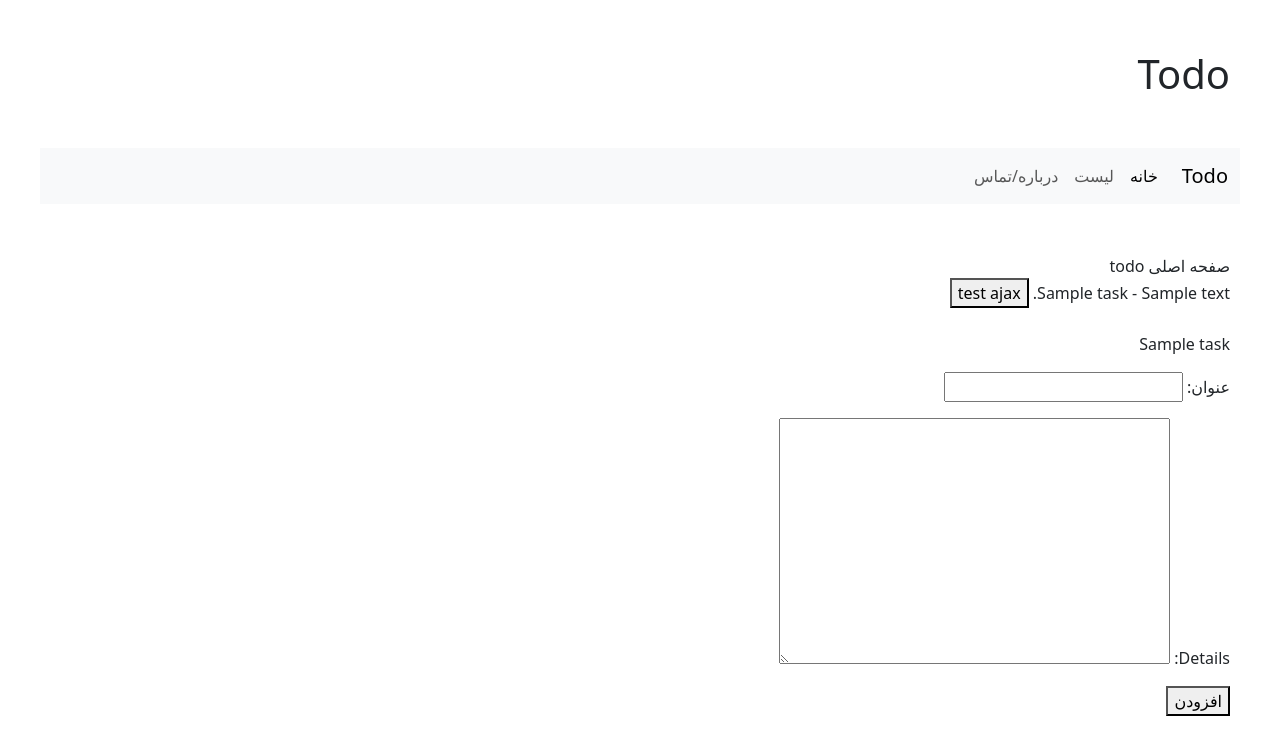
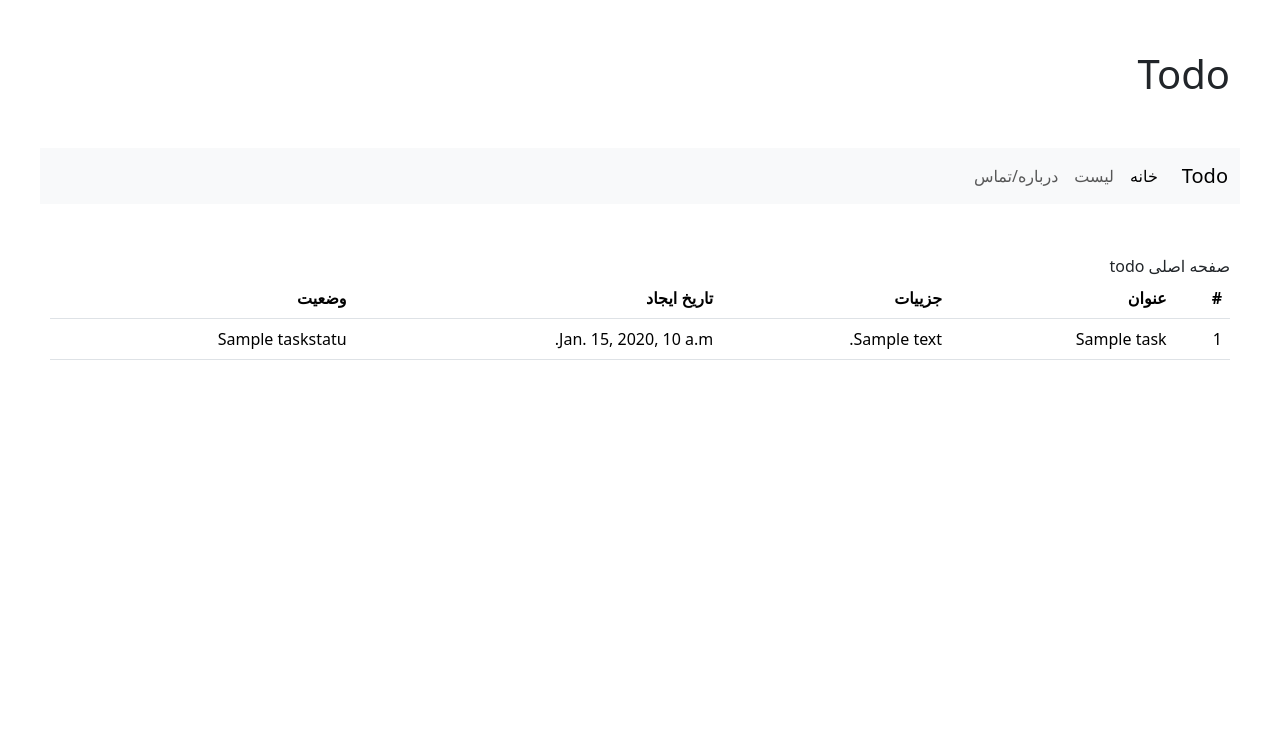
Before and after one commit to ark948/django-todo, a Django app: page /todo/ in a window 1280 px wide. Shown: the top 755 px of the page. Run offline with Django 5.2, Linux system fonts and the light colour scheme; a user stored in the database is signed in; tables that the repository leaves empty hold one stand-in row (values such as "Sample post"); some libraries are stand-ins or nearby versions.

Commit message:
updated todo index template

```diff
--- a/NOTE.txt
+++ b/NOTE.txt
@@ -207,3 +207,4 @@ not running migratinos until a custom user model is created
     - error solved by moving jquery codes to its own block in templates (committing)
     NOTE: so jquery ajax responses must be JsonResponse (stil not fully sure)
     - updating base template a bit
+    - upateing todo's index page (adding actual table)
--- a/templates/_base.html
+++ b/templates/_base.html
@@ -20,7 +20,7 @@
     <script src="{% static 'js/base.js' %}"></script>
     <script>
         $(document).ready(function () {
-            console.log("JQuery loaded successfully");
+            console.log("JQuery loaded in base successfully");
         });
     </script>
     <section>
--- a/templates/todo/index.html
+++ b/templates/todo/index.html
@@ -2,49 +2,40 @@
 {% load static %}
 
 {% block content %}
-    صفحه اصلی todo
-    {% for task in todays_tasks %}
-        <br>{{ task.title }} - {{ task.details }}
-    {% empty %}
-        <p>لیست شما خالی می باشد.</p>
-    {% endfor %}
+صفحه اصلی todo
 
-    <button id="ajax-button">test ajax</button>
-    <br>
-    <div id="ajax-response"></div>
-
-    <br>
-    <p id="ajax_content">this is ajax stuff:</p>
-
-    <form method="post" action="{% url 'todo:new' %}">
-        {% csrf_token %}
-        {{ new_task_form.as_p }}
-        <button type="submit">افزودن</button>
-    </form>
+<!-- table goes here-->
+<table class="table">
+    <thead>
+        <tr>
+            <th scope="col">#</th>
+            <th scope="col">عنوان</th>
+            <th scope="col">جزییات</th>
+            <th scope="col">تاریخ ایجاد</th>
+            <th scope="col">وضعیت</th>
+        </tr>
+    </thead>
+    <tbody>
+            {% for task in todays_tasks %}
+            <tr>
+                <td>{{ forloop.counter }}</td>
+                <td>{{ task.title }}</td>
+                <td>{{ task.details }}</td>
+                <td>{{ task.created }}</td>
+                <td>{{ task.status }}</td>
+            </tr>
+            {% empty %}
+                <p>لیست شما خالی می باشد.</p>
+            {% endfor %}
+    </tbody>
+</table>
+<!-- table ends here-->
 {% endblock content %}
 
 {% block jquery %}
 <script>
-    $(document).ready(function() {
-        $.ajax({
-            url: '{% url "todo:get_tasks" %}',
-            type: 'GET',
-            dataType: 'json',
-        }).done(function(response) {
-            console.log("GET sent");
-            let data = JSON.parse(response);
-            console.log(data[0].fields.title);
-            $('#ajax_content').text(data[0].fields.title);
-        });
-        $('#ajax-button').click(function() {
-            $.ajax({
-                url: '{% url "todo:get_data" %}',
-                success: function(data) {
-                    $('#ajax-response').text(data.message);
-                    console.log("hell yeah.");
-                }
-            });
-        });
+    $(document).ready(function () {
+        console.log("JQuery loaded in todo app successfully.");
     });
 </script>
 {% endblock jquery %}
```
